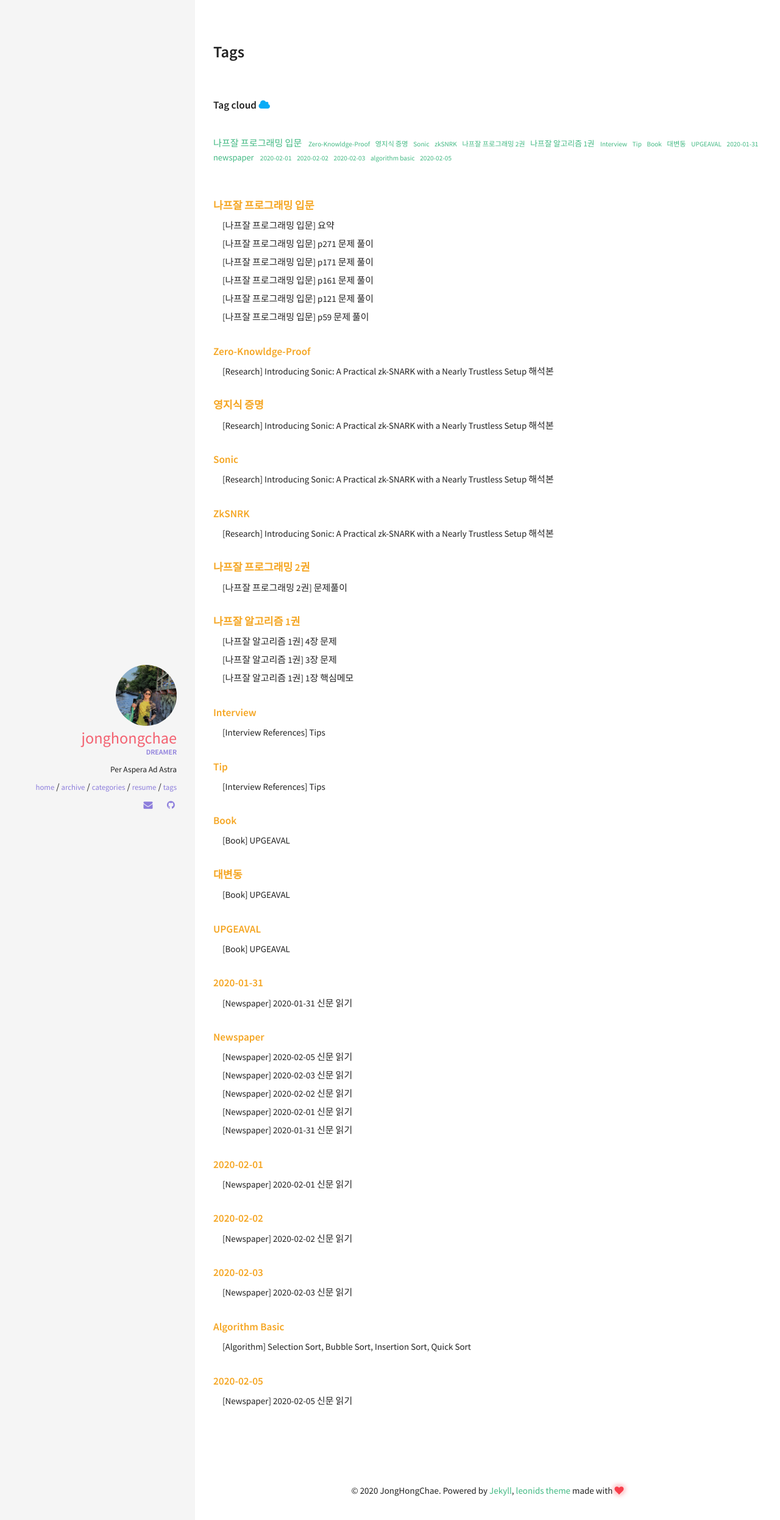
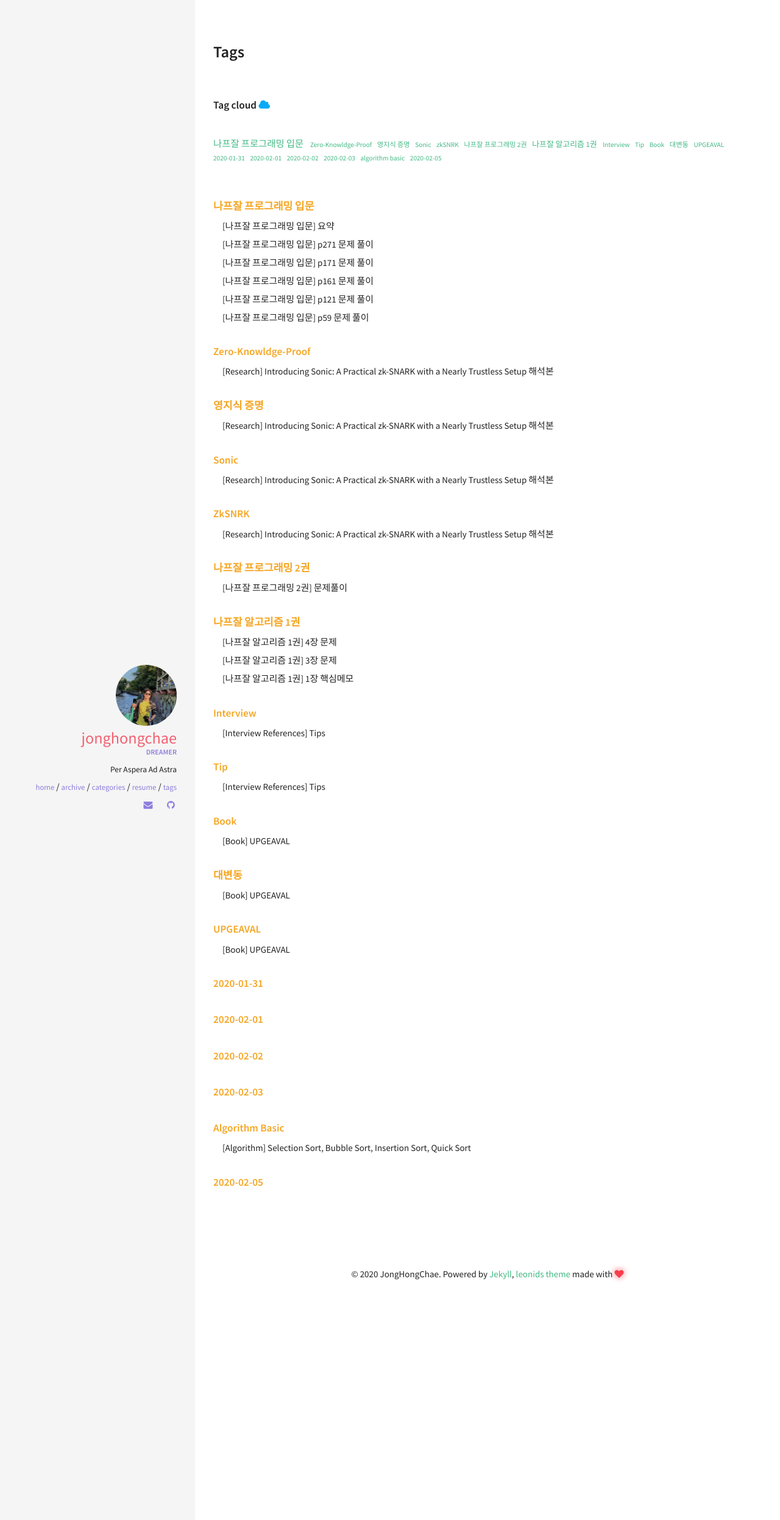
Before and after one commit to jhonggg/jhonggg.github.io, a Jekyll site: the page built from tags.html, in a window 1280 px wide. Shown: the top 2492 px of the page at 61% size. Built offline with Jekyll 4.4.1, drawn with Linux system fonts in a browser that asks for light colours.

Commit message:
insert enter and change tags

```diff
--- a/_posts/2020-01-31-newspaper.md
+++ b/_posts/2020-01-31-newspaper.md
@@ -3,13 +3,14 @@ layout: post
 title: "[Newspaper] 2020-01-31 신문 읽기"
 excerpt: "한경신문 2020-01-31"
 modified: 2020-01-31
-tags: ["2020-01-31", "newspaper"]
+tags: [2020-01-31]
 comments: true
 pinned: true
 categories: "Newspaper"
 image:
-feature: feature_for_newpapaer_20200131.png
+  feature: feature_for_newpapaer_20200131.png
 ---
+
 # 책마을
 ## 아리스토텔레스도 말했다 '워라밸이 곧 행복이라고'
 
```
Also changed, not shown: _posts/2020-02-01-newspaper.md (+3 -2 lines), _posts/2020-02-02-newspaper.md (+3 -2 lines), _posts/2020-02-03-newspaper.md (+3 -2 lines), _posts/2020-02-04-algorithm-basic.md (+1 -1 lines), _posts/2020-02-05-newspaper.md (+4 -1 lines).
